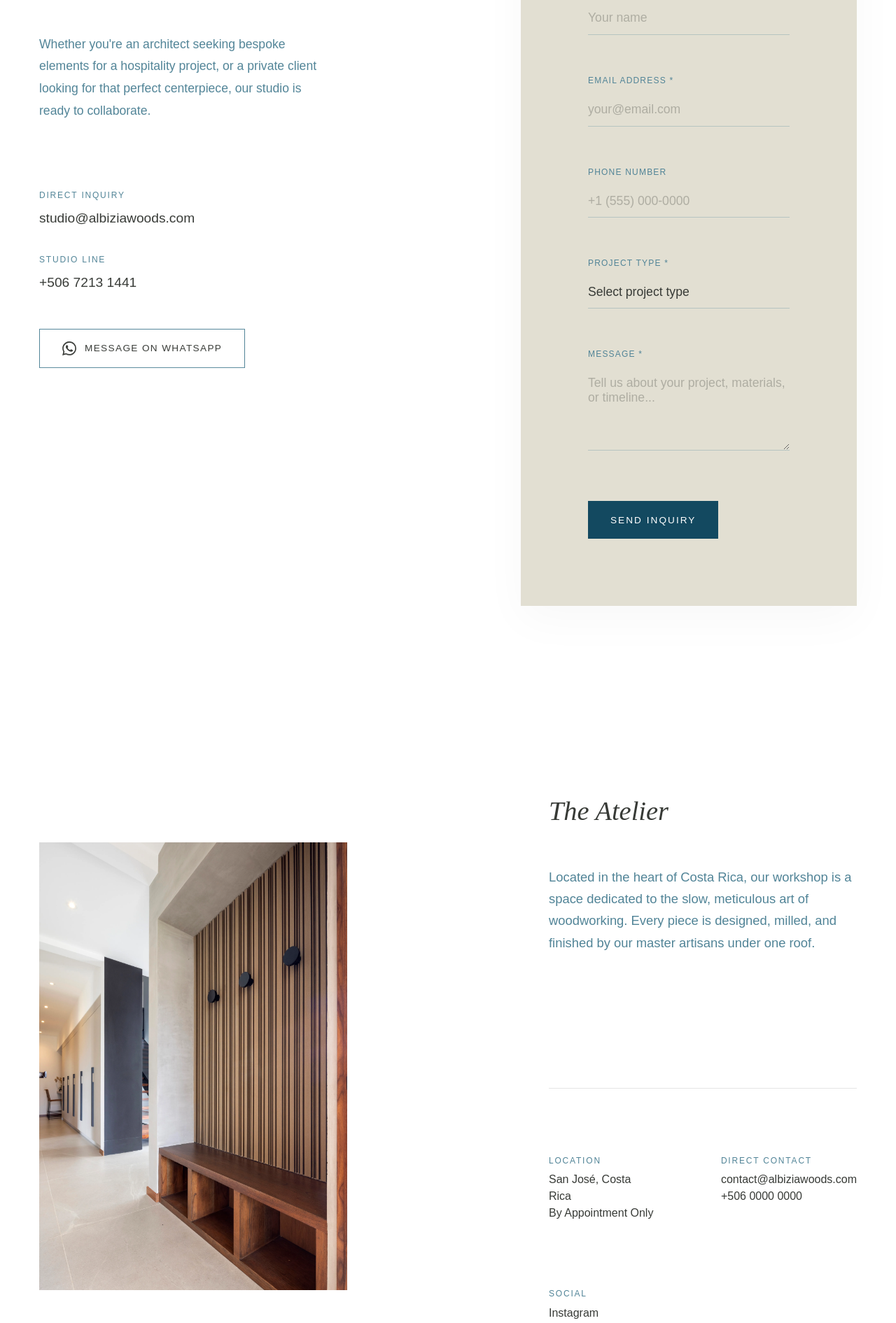
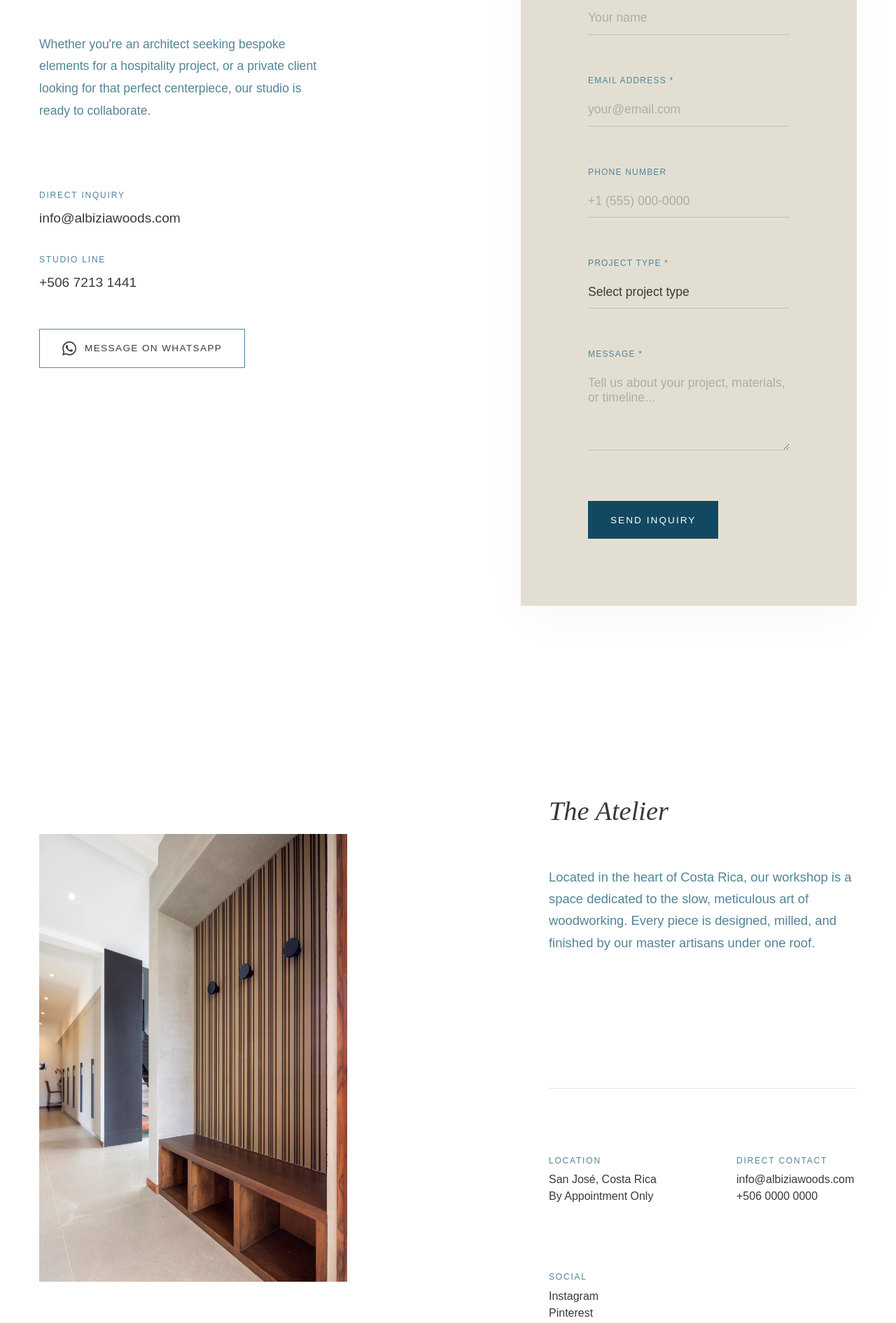
Before and after one commit to adriivas3092/albizia-woods-site, a React (Vite) app: page /contact in a window 1280 px wide. Shown: the part 1687-3578 px from the top of the page at 70% size. Built offline with nearby package versions, Linux system fonts and the light colour scheme.

Commit message:
content: update contact email to info@albiziawoods.com

```diff
--- a/src/components/contact/ContactForm.jsx
+++ b/src/components/contact/ContactForm.jsx
@@ -57,7 +57,7 @@
           <div className={styles.contactMethods}>
             <div className={styles.method}>
               <span className={styles.methodLabel}>Direct Inquiry</span>
-              <a href="mailto:studio@albiziawoods.com" className={styles.methodLink}>studio@albiziawoods.com</a>
+              <a href="mailto:info@albiziawoods.com" className={styles.methodLink}>info@albiziawoods.com</a>
             </div>
 
             <div className={styles.method}>
--- a/src/components/contact/ContactStudio.jsx
+++ b/src/components/contact/ContactStudio.jsx
@@ -24,7 +24,7 @@
             </div>
             <div className={styles.detailItem}>
               <h4>Direct Contact</h4>
-              <p><a href="mailto:contact@albiziawoods.com">contact@albiziawoods.com</a></p>
+              <p><a href="mailto:info@albiziawoods.com">info@albiziawoods.com</a></p>
               <p><a href="tel:+50600000000">+506 0000 0000</a></p>
             </div>
             <div className={styles.detailItem}>
```
